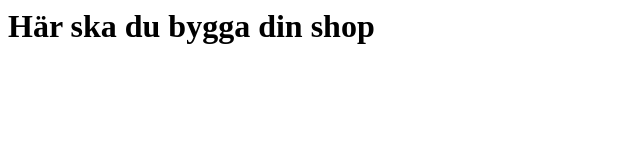
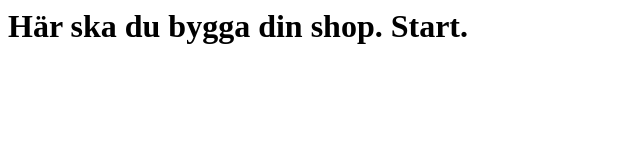
Before and after one commit to olivia-elfving/eshop-1, a plain HTML site: page index.html in a window 1280 px wide. Shown: the whole page, without its empty margins (0-640 px from the left). Drawn offline with Linux system fonts and the light colour scheme.

Commit message:
Update index.html

```diff
--- a/index.html
+++ b/index.html
@@ -3,6 +3,6 @@
     <title>Olivias shop</title>
   </head>
   <body>
-    <h1>Här ska du bygga din shop</h1>
+    <h1>Här ska du bygga din shop. Start. </h1>
   </body>
 </html>
```
